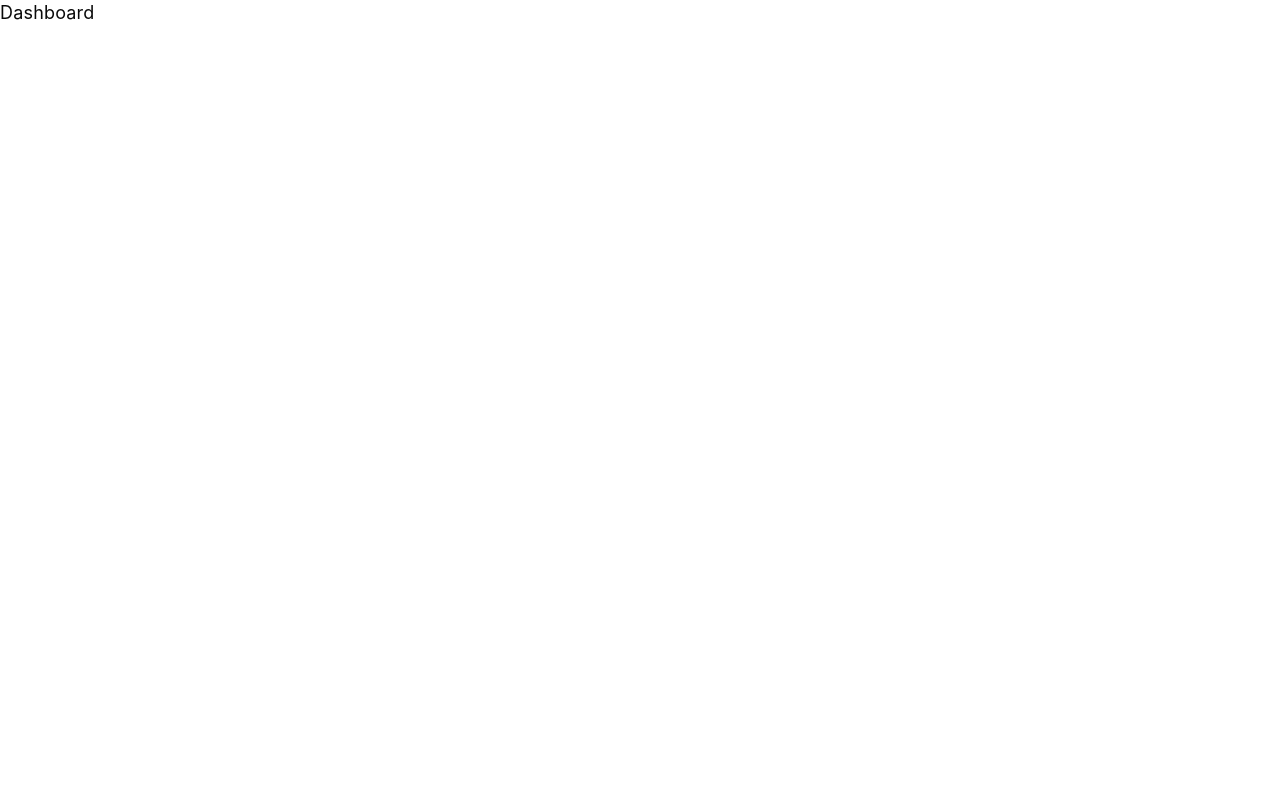
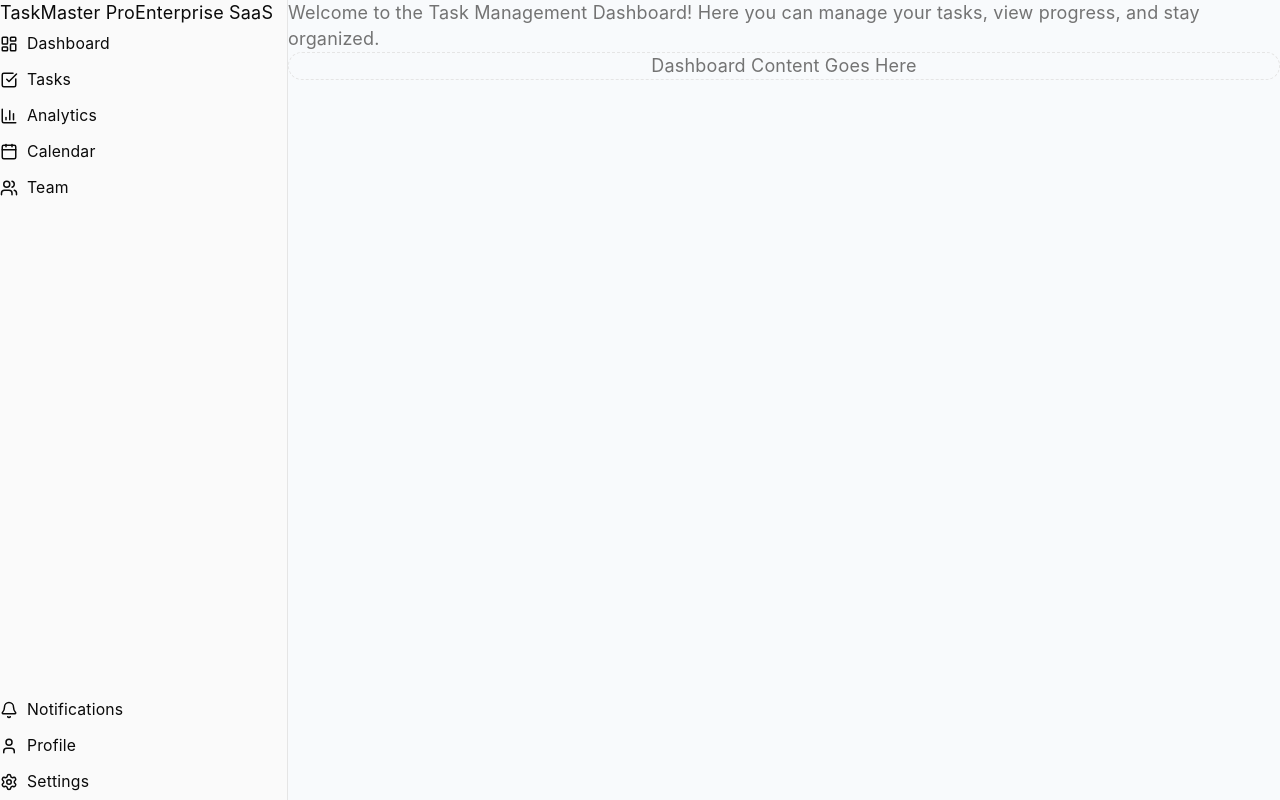
Before and after one commit to Nadimali007/Task-Management-Dashboard, a React (Vite) app: page /dashboard in a window 1280 px wide. Built offline with nearby package versions, Linux system fonts and the light colour scheme.

Commit message:
create side bar and then dashboard page and then use that side in dashboard page

```diff
--- a/src/components/sidebar.jsx
+++ b/src/components/sidebar.jsx
@@ -0,0 +1,101 @@
+import {
+  LayoutDashboard,
+  CheckSquare,
+  BarChart3,
+  Calendar,
+  Users,
+  Bell,
+  User,
+  Settings,
+} from "lucide-react";
+
+import { Link } from "react-router-dom";
+
+import {
+  Sidebar,
+  SidebarContent,
+  SidebarFooter,
+  SidebarHeader,
+  SidebarGroup,
+  SidebarGroupContent,
+  SidebarMenu,
+  SidebarMenuButton,
+  SidebarMenuItem,
+} from "@/components/ui/sidebar";
+
+const mainNavItems = [
+  { title: "Dashboard", url: "/dashboard", icon: LayoutDashboard },
+  { title: "Tasks", url: "/tasks", icon: CheckSquare },
+  { title: "Analytics", url: "/analytics", icon: BarChart3 },
+  { title: "Calendar", url: "/calendar", icon: Calendar },
+  { title: "Team", url: "/team", icon: Users },
+];
+
+const footerNavItems = [
+  { title: "Notifications", url: "/notifications", icon: Bell },
+  { title: "Profile", url: "/profile", icon: User },
+  { title: "Settings", url: "/settings", icon: Settings },
+];
+
+export default function AppSidebar() {
+  return (
+    <Sidebar >
+      <SidebarHeader >
+        <div >
+          <span >
+            TaskMaster Pro
+          </span>
+
+          <span >
+            Enterprise SaaS
+          </span>
+        </div>
+      </SidebarHeader>
+
+      <SidebarContent >
+        <SidebarGroup>
+          <SidebarGroupContent>
+            <SidebarMenu >
+              {mainNavItems.map((item) => (
+                <SidebarMenuItem key={item.title}>
+                  <SidebarMenuButton
+                    asChild
+
+                  >
+                    <Link
+                      to={item.url}
+
+                    >
+                      <item.icon  />
+                      <span>{item.title}</span>
+                    </Link>
+                  </SidebarMenuButton>
+                </SidebarMenuItem>
+              ))}
+            </SidebarMenu>
+          </SidebarGroupContent>
+        </SidebarGroup>
+      </SidebarContent>
+
+      <SidebarFooter >
+        <SidebarMenu >
+          {footerNavItems.map((item) => (
+            <SidebarMenuItem key={item.title}>
+              <SidebarMenuButton
+                asChild
+
+              >
+                <Link
+                  to={item.url}
+                >
+                  <item.icon  />
+                  <span>{item.title}</span>
+                </Link>
+              </SidebarMenuButton>
+            </SidebarMenuItem>
+          ))}
+        </SidebarMenu>
+      </SidebarFooter>
+    </Sidebar>
+  );
+}
--- a/src/pages/dashboard.jsx
+++ b/src/pages/dashboard.jsx
@@ -1,10 +1,35 @@
 import React from 'react'
+import { useLocation } from 'react-router-dom'
+import { SidebarProvider, SidebarTrigger } from "@/components/ui/sidebar"
+import AppSidebar from "@/components/sidebar"
 
 function Dashboard() {
+  const location = useLocation();
+
+  if (location.state?.UserID) {
+    console.log("User ID from location state:", location.state.UserID);
+  }
+
   return (
-    <div>
-      Dashboard
-    </div>
+    <SidebarProvider>
+      <div className="flex min-h-screen w-full">
+        <AppSidebar />
+        <main className="flex-1 p-6 bg-slate-50 dark:bg-zinc-900">
+          <header className="flex items-center gap-4 mb-6">
+            {/* <SidebarTrigger />  */}
+
+          </header>
+          <div className="mb-6">
+            <p className="text-muted-foreground">
+              Welcome to the Task Management Dashboard! Here you can manage your tasks, view progress, and stay organized.
+            </p>
+          </div>
+          <div className="rounded-xl border border-dashed p-8 text-center text-muted-foreground">
+            Dashboard Content Goes Here
+          </div>
+        </main>
+      </div>
+    </SidebarProvider>
   )
 }
 
--- a/src/pages/login.jsx
+++ b/src/pages/login.jsx
@@ -98,10 +98,13 @@ function Login() {
         setLoggedInUser(user);
         setSuccess(`Login successful! Welcome ${user.name}.`);
 
+
+
         setTimeout(() => {
                 navigate("/dashboard", {
                     state: {
                         registered: true,
+                        UserID: user.id,
                     },
                 });
             }, 2000);
```
